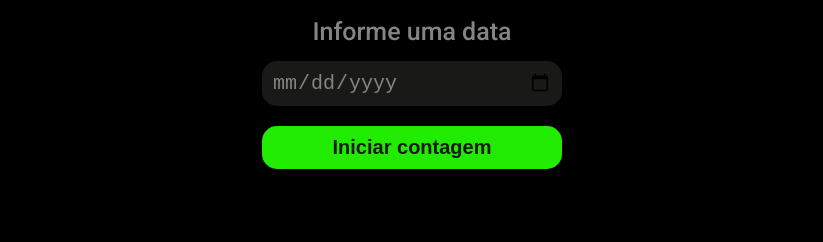
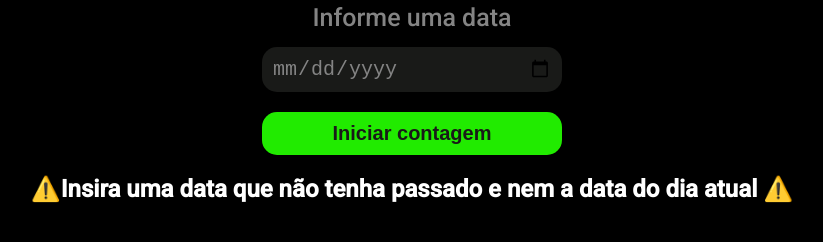
Before and after one commit to Joaovitorcgds/CountDown, a plain HTML site: page index.html in a window 1280 px wide. Both pictures are taken after a click on the button "Iniciar contagem". Shown: the part 284-526 px from the top of the page, without its empty margins (228-1051 px from the left). Drawn offline with Linux system fonts and the light colour scheme.

Commit message:
warning message

```diff
--- a/index.html
+++ b/index.html
@@ -17,6 +17,7 @@
         <input type="date" class="date" >
         <input type="button" class="btn" value="Iniciar contagem" onclick="start()">
         </form>
+        <h2 class="erro"></h2>
       </div>
       <div class="result" style="display: none;">
         <ul class="nav">
--- a/script.js
+++ b/script.js
@@ -3,6 +3,7 @@ const hoursContainer = document.querySelector(".hours");
 const minutesContainer = document.querySelector(".minutes");
 const secondsContainer = document.querySelector(".seconds")
 let d = document.querySelector(".date");
+const erro = document.querySelector(".erro")
 const divForm = document.querySelector(".form");
 const divResult = document.querySelector(".result");
 
@@ -11,7 +12,7 @@ function start(){
   let currentTime = new Date();
 
   if(date <= currentTime){
-    window.alert("Insira uma dta que não tenha passado e nem a data atual")
+    erro.innerHTML =" ⚠️Insira uma data que não tenha passado e nem a data do dia atual ⚠️";
     d.value = "";
   }else{
   incialCountdown()
--- a/style.css
+++ b/style.css
@@ -34,6 +34,7 @@ form{
   gap: 20px;
   width: 300px;
   align-self: center;
+  margin: auto;
 }
 input, .btnReset{
   padding: 10px;
@@ -50,6 +51,10 @@ input, .btnReset{
   color: #191A18;
   font-weight: 800;
   margin-bottom: 20px;
+}
+.erro{
+color: white;
+text-align: center;
 }
 .nav{
   display: flex;
```
